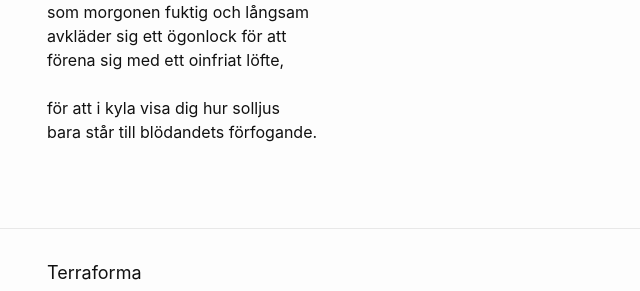
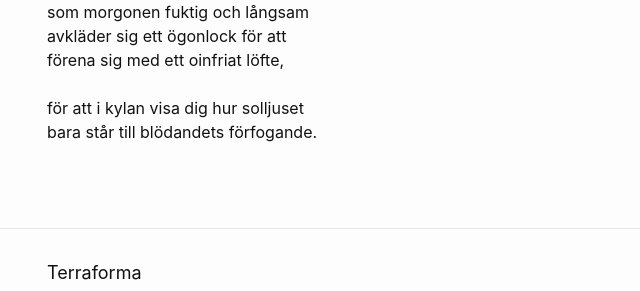
Before and after one commit to terr4form4/terr4form4.github.io, a Jekyll site: the page built from _posts/poesi/2024-01-03-dikter-2023-2024.md, in a window 1280 px wide and 900 px high, scrolled down 6993 px. Shown: the part 494-785 px from the top of the window, without its empty margins (223-863 px from the left). Built offline with Jekyll 4.4.1, drawn with Linux system fonts in a browser that asks for light colours; comment, search, counter and statistics services are not loaded.

Commit message:
älskling

```diff
--- a/_posts/poesi/2024-01-03-dikter-2023-2024.md
+++ b/_posts/poesi/2024-01-03-dikter-2023-2024.md
@@ -306,6 +306,6 @@ som morgonen fuktig och långsam<br/>
 avkläder sig ett ögonlock för att<br/>
 förena sig med ett oinfriat löfte,<br/>
 <br/>
-för att i kyla visa dig hur solljus<br/>
+för att i kylan visa dig hur solljuset<br/>
 bara står till blödandets förfogande.<br/>
 <br/>
```
